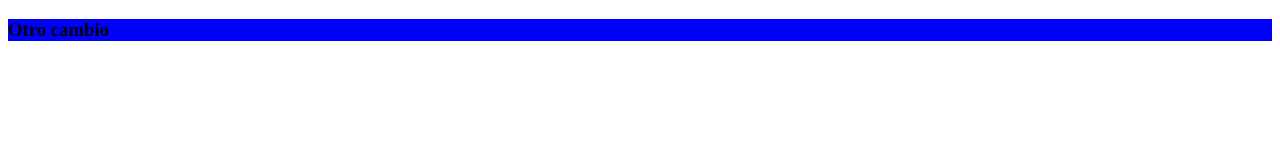
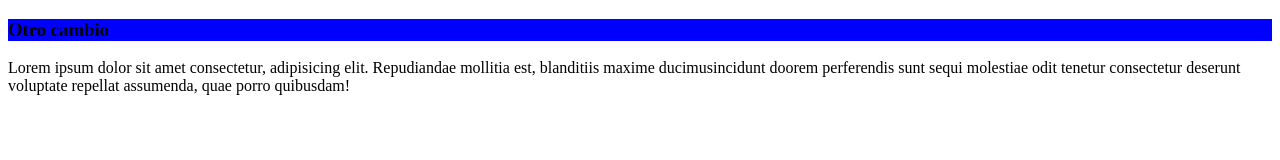
Before and after one commit to clcdavi/Codo_a_codo, a plain HTML site: page Clase 14/index.html in a window 1280 px wide. Drawn offline with Linux system fonts and the light colour scheme.

Commit message:
clase_14

```diff
--- a/Clase 14/index.html
+++ b/Clase 14/index.html
@@ -1,5 +1,6 @@
 <!DOCTYPE html>
 <html lang="en">
+
 <head>
     <meta charset="UTF-8">
     <meta http-equiv="X-UA-Compatible" content="IE=edge">
@@ -7,7 +8,12 @@
     <link rel="stylesheet" href="estilos.css">
     <title>Git</title>
 </head>
+
 <body>
     <h3>Otro cambio</h3>
+    <p>Lorem ipsum dolor sit amet consectetur, adipisicing elit. Repudiandae mollitia est, blanditiis maxime
+        ducimusincidunt doorem perferendis sunt sequi molestiae odit tenetur consectetur deserunt voluptate repellat
+        assumenda, quae porro quibusdam!</p>
 </body>
+
 </html>
```
